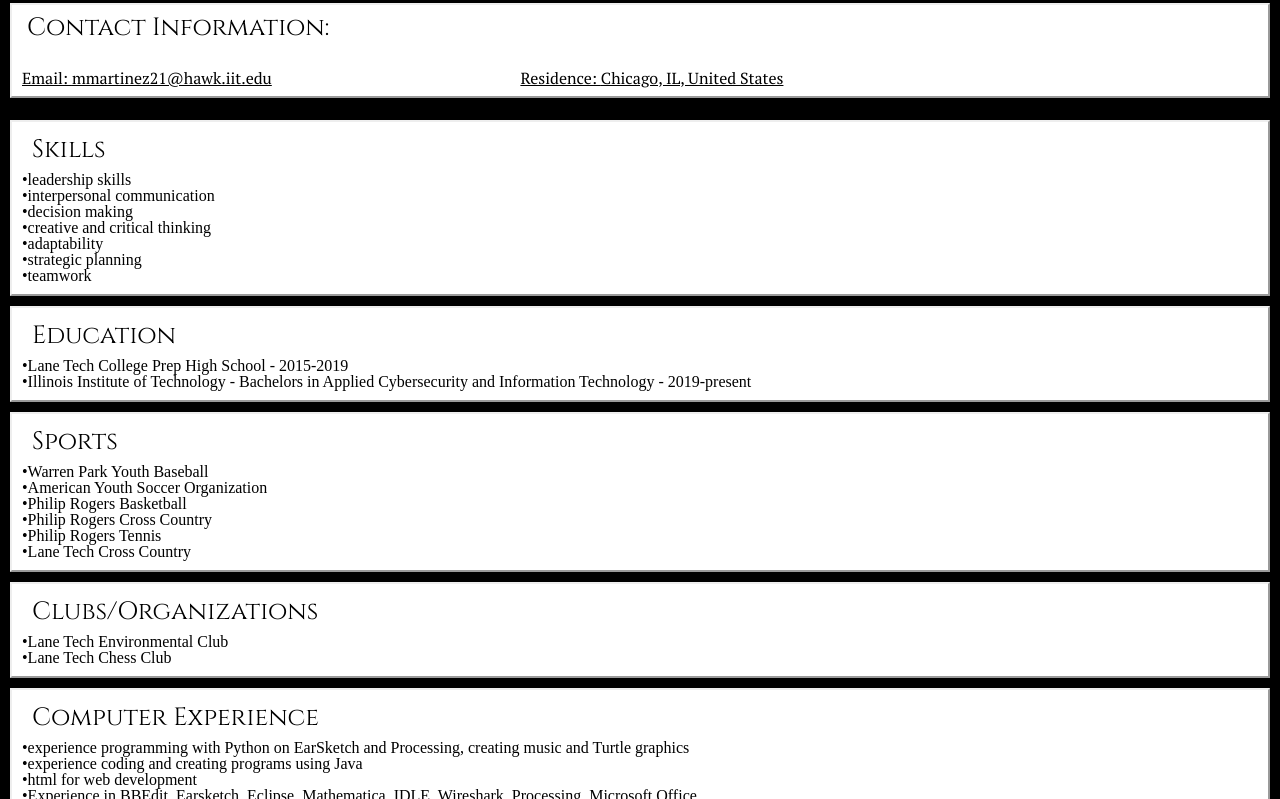
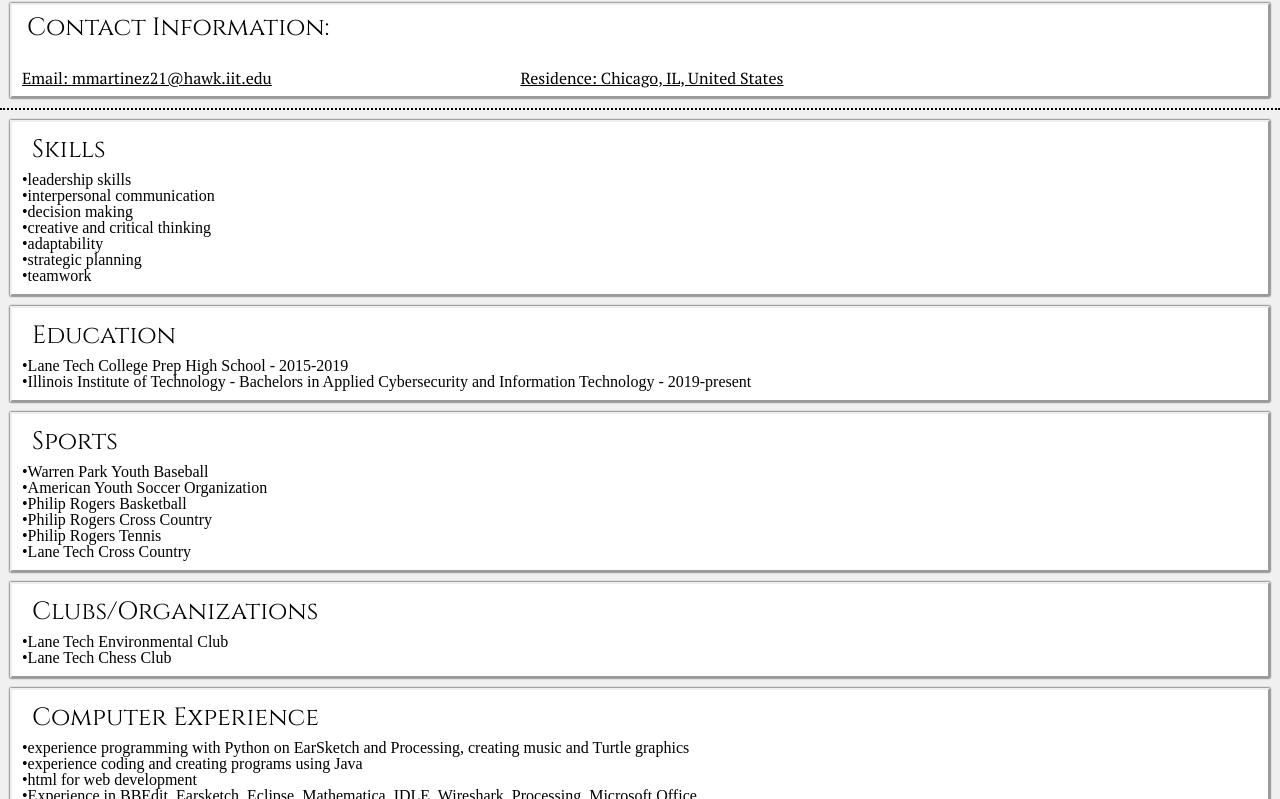
Before and after one commit to mmartinez-21/Project-3, a plain HTML site: page index.html in a window 1280 px wide. Shown: the part 117-916 px from the top of the page. Drawn offline with nearby package versions, Linux system fonts and the light colour scheme.

Commit message:
Update style2.css

```diff
--- a/style2.css
+++ b/style2.css
@@ -365,7 +365,8 @@ img.interest-images {
   height: 100%;
   margin: 0;
   padding: 0;
-  background-color: black;
-  border-style: solid;
-  border-color:white;
 }
+
+.backgrounder {
+  background-color:black;
+}
```
